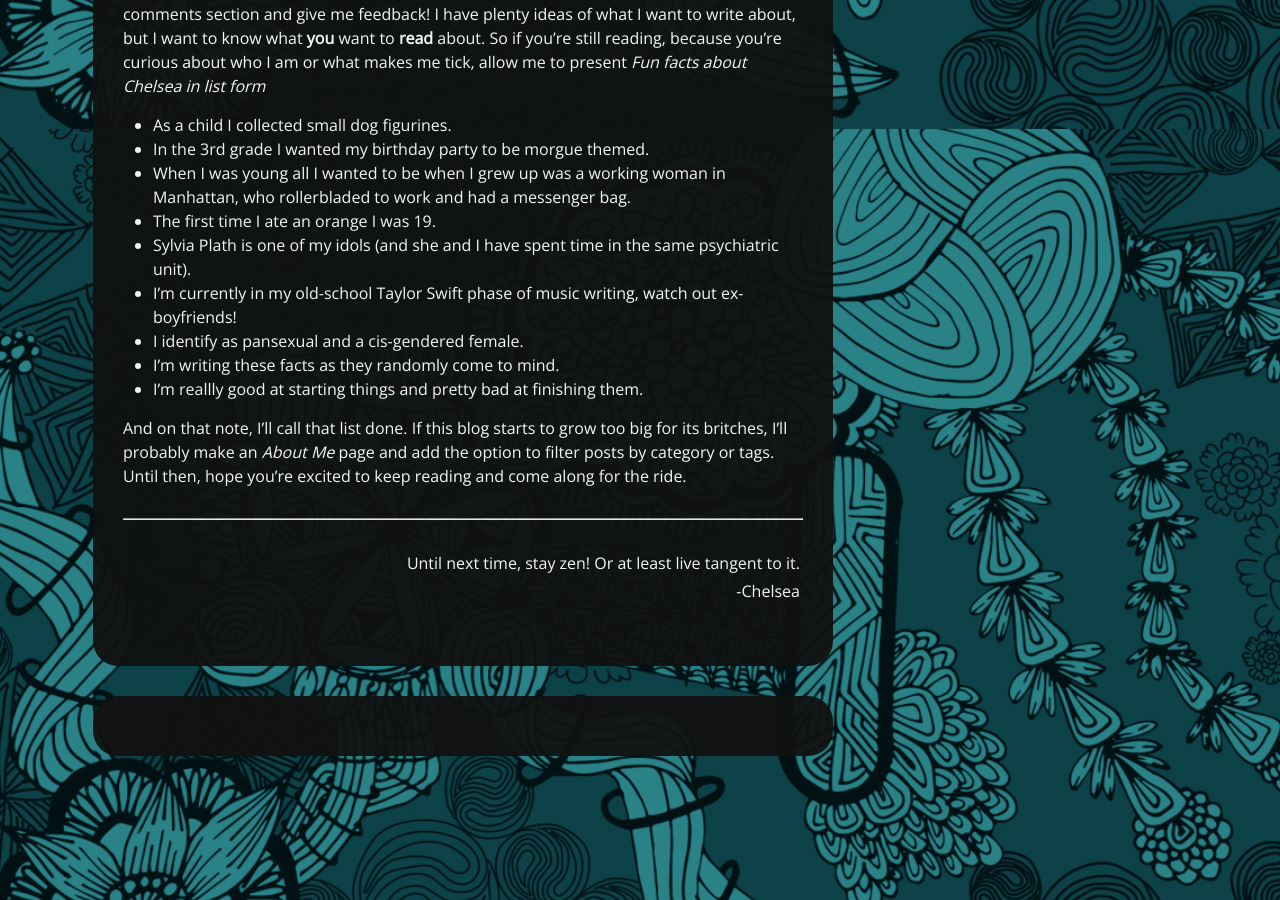
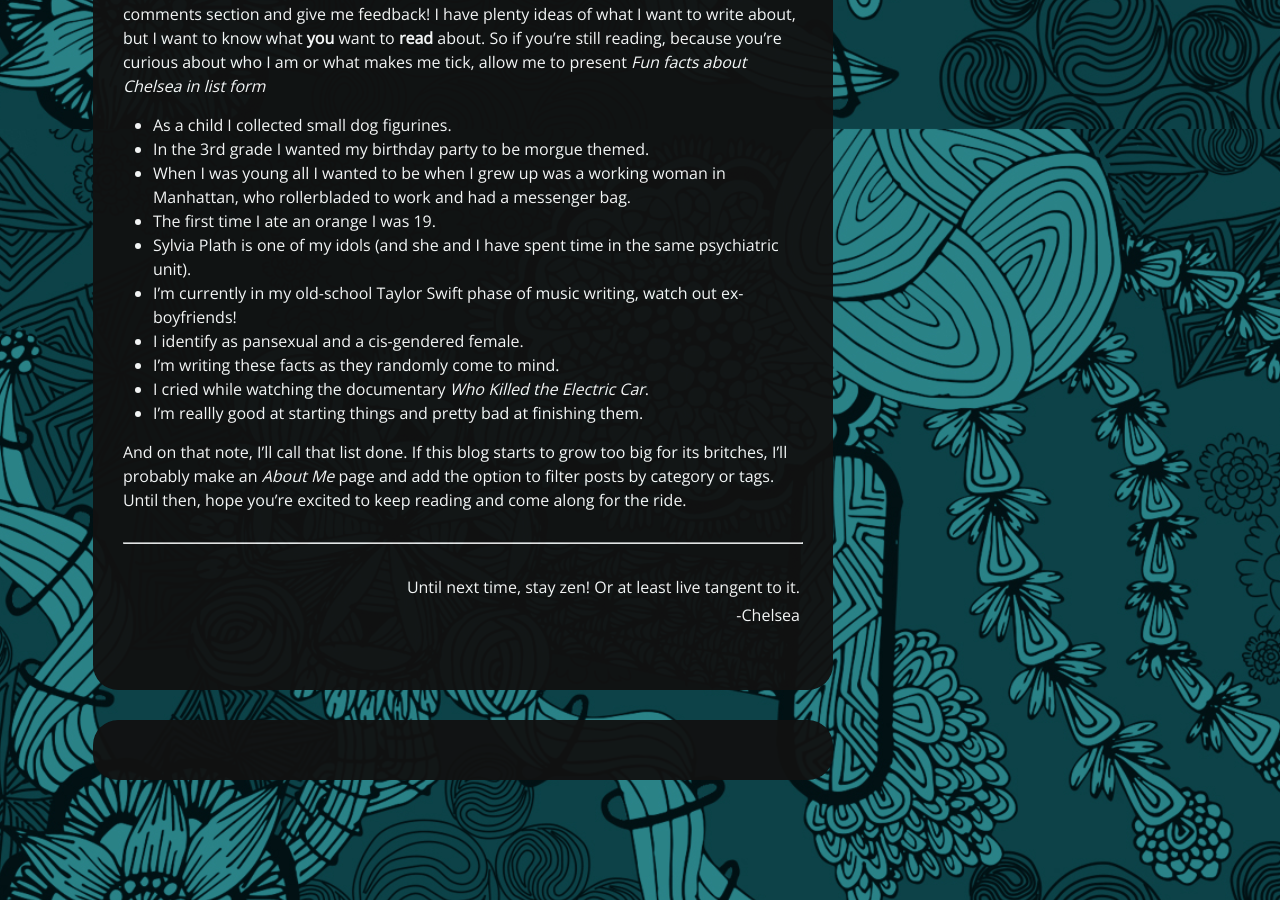
Before and after one commit to c-bailey/Zentangent, a Jekyll site: the page built from _posts/2015-10-19-hello-world.markdown, in a window 1280 px wide and 900 px high, scrolled down 771 px. Built offline with Jekyll 4.4.1, drawn with Linux system fonts in a browser that asks for light colours; comment, search, counter and statistics services are not loaded.

Commit message:
Update 2015-10-19-hello-world.markdown

```diff
--- a/_posts/2015-10-19-hello-world.markdown
+++ b/_posts/2015-10-19-hello-world.markdown
@@ -28,6 +28,7 @@ Basically this blog is a bucket I'm putting under my brain to catch every bit an
   * I'm currently in my old-school Taylor Swift phase of music writing, watch out ex-boyfriends!
   * I identify as pansexual and a cis-gendered female.
   * I'm writing these facts as they randomly come to mind.
+  * I cried while watching the documentary *Who Killed the Electric Car*.
   * I'm reallly good at starting things and pretty bad at finishing them.
 
 And on that note, I'll call that list done. If this blog starts to grow too big for its britches, I'll probably make an *About Me* page and add the option to filter posts by category or tags. Until then, hope you're excited to keep reading and come along for the ride.
```
